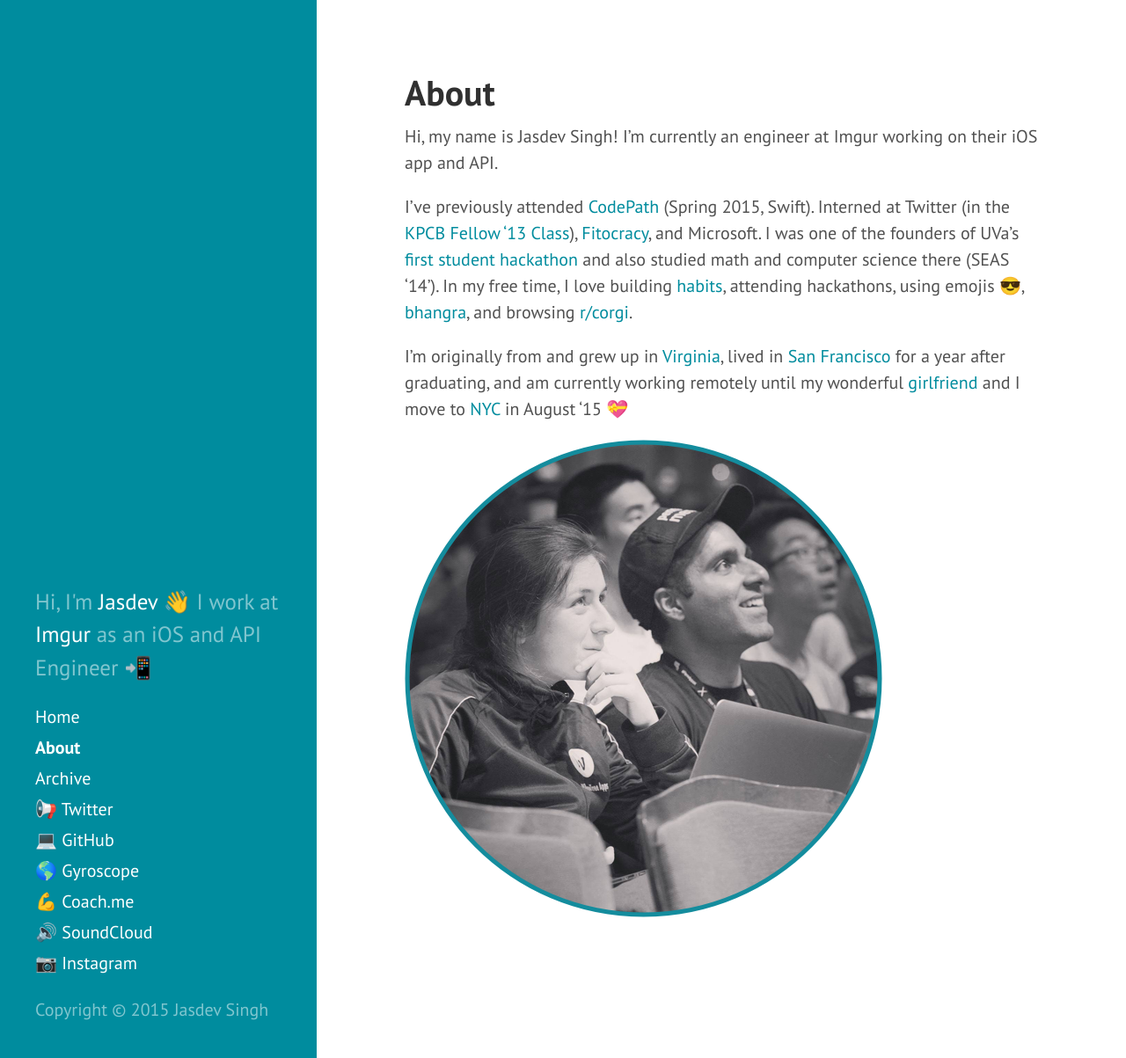
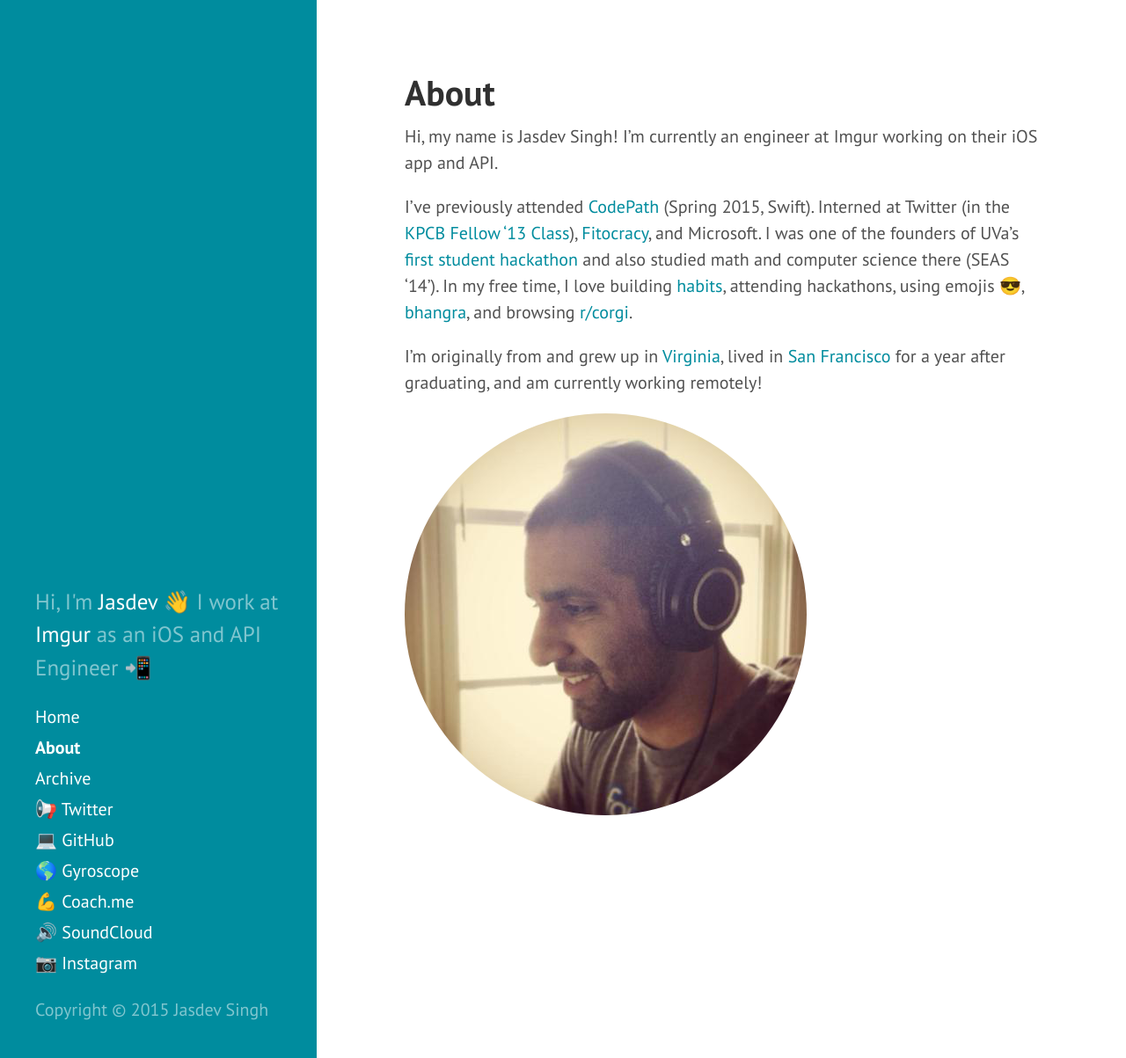
Before and after one commit to rvsrvs/jasdev.github.io, a Jekyll site: the page built from about.md, in a window 1280 px wide and 1203 px high. Shown: the whole window at 88% size. Built offline with Jekyll 4.4.1, drawn with Linux system fonts in a browser that asks for light colours; Markdown is read by kramdown in place of the engine named in the settings.

Commit message:
Updating bio

```diff
--- a/about.md
+++ b/about.md
@@ -8,6 +8,6 @@
 
 I've previously attended [CodePath](http://codepath.com) (Spring 2015, Swift). Interned at Twitter (in the [KPCB Fellow '13 Class](http://kpcbfellows.com)), [Fitocracy](https://www.fitocracy.com), and Microsoft. I was one of the founders of UVa's [first student hackathon](http://hackuva.io) and also studied math and computer science there (SEAS '14'). In my free time, I love building [habits](https://www.coach.me/users/3140daf3d432d7f0065b), attending hackathons, using emojis 😎, [bhangra](https://youtu.be/vXgF-Ezg78c?t=15s), and browsing [r/corgi](http://imgur.com/r/corgi/top).
 
-I'm originally from and grew up in [Virginia](http://en.wikipedia.org/wiki/Fairfax_Station,_Virginia), lived in [San Francisco](http://en.wikipedia.org/wiki/San_Francisco) for a year after graduating, and am currently working remotely until my wonderful [girlfriend](https://twitter.com/anat_gilboa) and I move to [NYC](http://en.wikipedia.org/wiki/New_York_City) in August '15 💝
+I'm originally from and grew up in [Virginia](http://en.wikipedia.org/wiki/Fairfax_Station,_Virginia), lived in [San Francisco](http://en.wikipedia.org/wiki/San_Francisco) for a year after graduating, and am currently working remotely!
 
 ![](/public/images/about-pic.png)
```
Also changed, not shown: public/images/about-pic.png.
